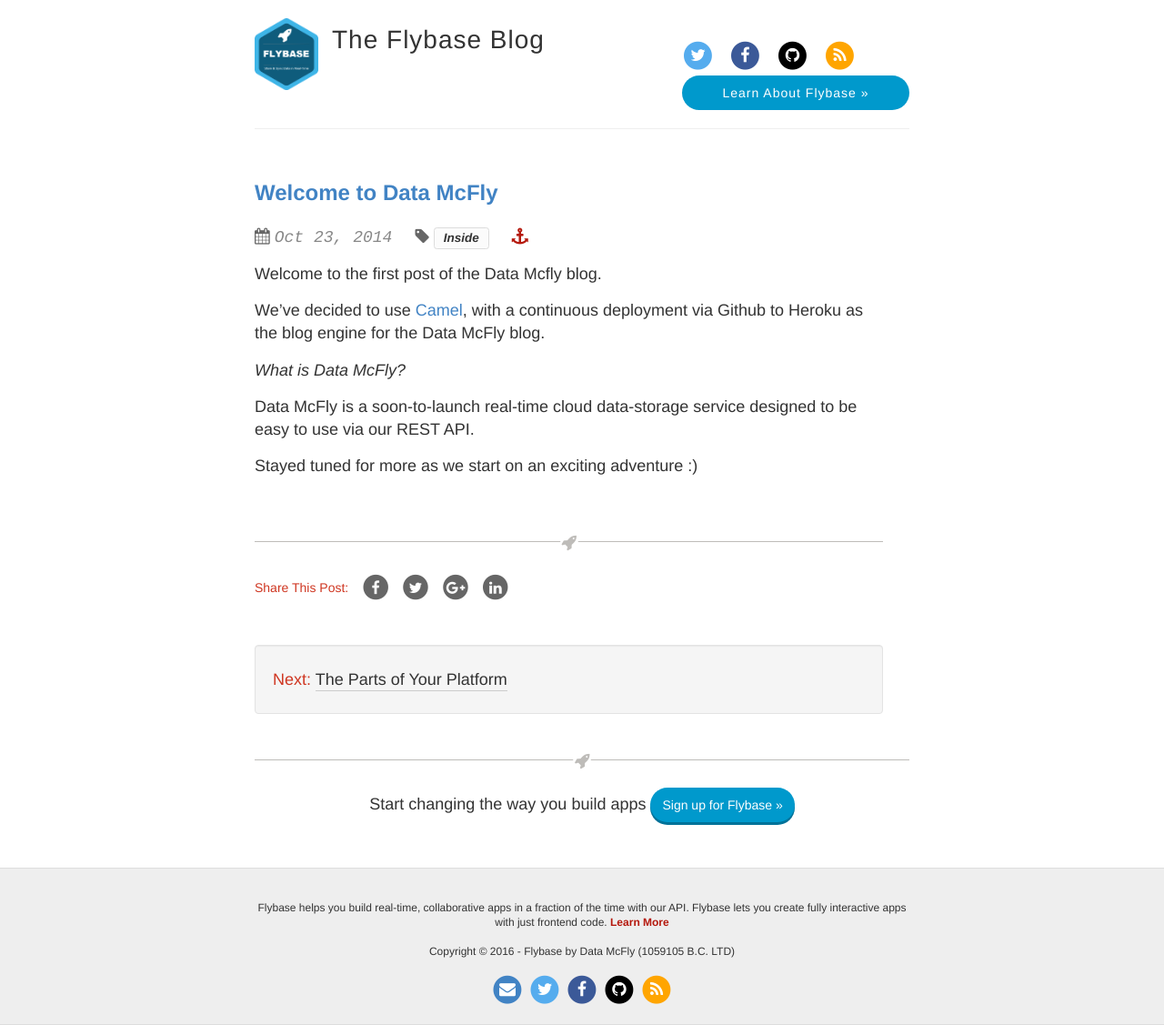
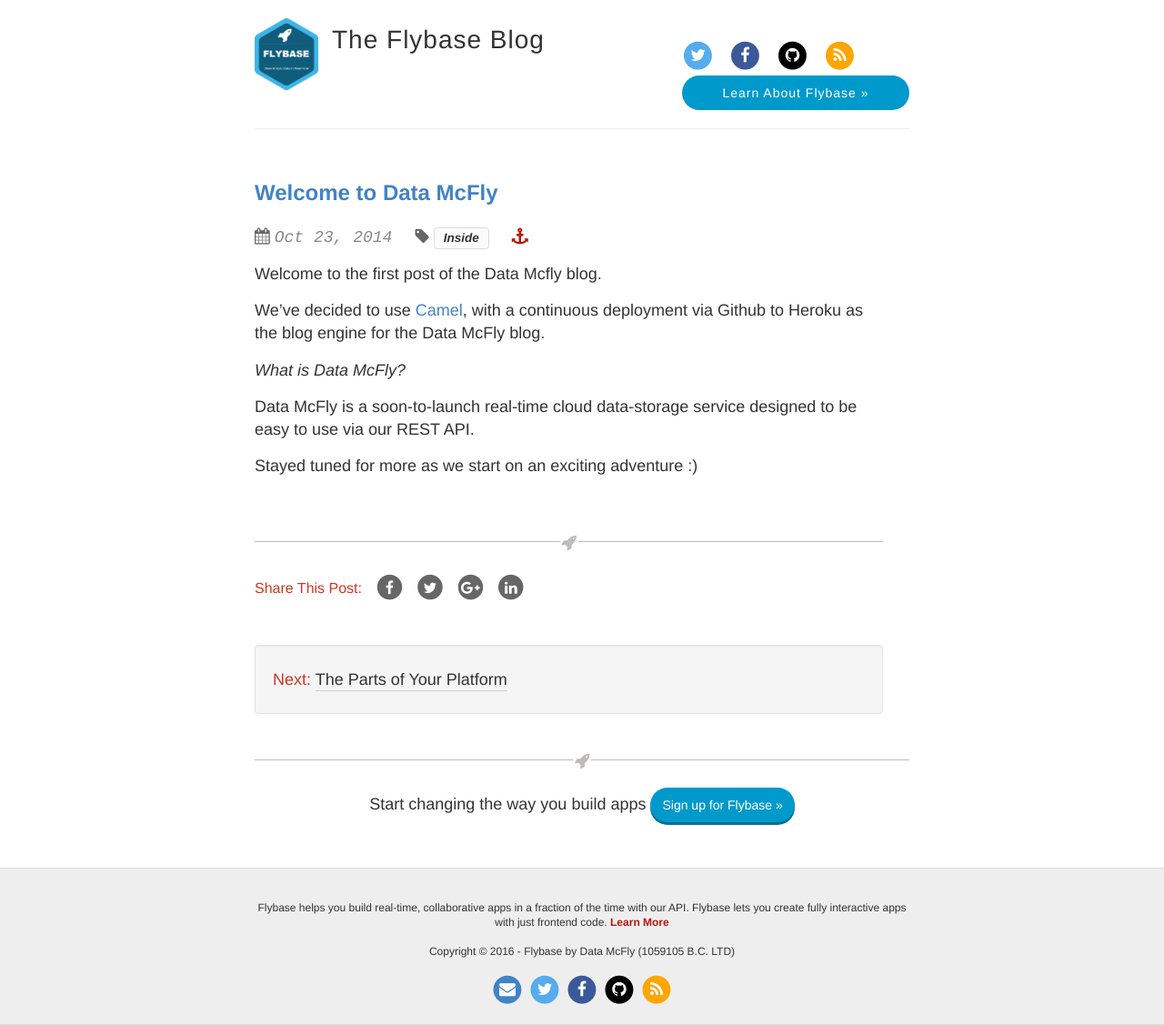
Before and after one commit to flybaseio/flybaseio.github.io, a Jekyll site: the page built from _posts/2014-10-23-first-post.md, in a window 1280 px wide. Shown: the whole page at 91% size. Built offline with Jekyll 4.4.1, drawn with Linux system fonts in a browser that asks for light colours; nearby versions of some CDN libraries.

Commit message:
previous links 2

```diff
--- a/assets/css/datamcfly.css
+++ b/assets/css/datamcfly.css
@@ -2044,11 +2044,11 @@ input:focus, textarea:focus {
 	color: #CF3621;
 	/*#666666;*/ /*#999691;*/
 	/*#bebcb9; // #D2D4E7*/
-	font-size: 14px;
+	font-size: 16px;
 	line-height: 18px;
-	font-family: 'Gotham A','Gotham B',proxima-nova,"Helvetica Neue Light","Helvetica Neue",Helvetica,Arial,"Lucida Grande",sans-serif;
-	font-weight: 200;
-	font-style: normal;
+    font-family: 'Whitney SSm SmallCaps A','Whitney SSm SmallCaps B',Avenir Next,Avenir,Helvetica Neue,Helvetica,Arial,sans-serif;
+	font-weight: 400;
+    font-style: normal;
 }
 .fb-like {
 	width: 90px;
```
